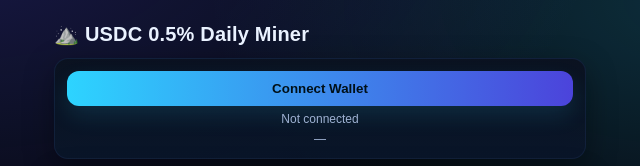
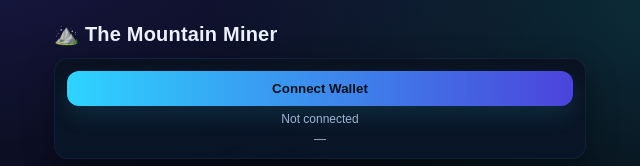
Before and after one commit to ChipsPCL/simple-roi-game, a plain HTML site: page index.html in a window 1280 px wide. Shown: the top 166 px of the page, 320-960 px from the left. Drawn offline with nearby package versions, Linux system fonts and the light colour scheme.

Commit message:
Change title and heading from 'USDC 0.5% Daily Miner' to 'The Mountain Miner'

```diff
--- a/index.html
+++ b/index.html
@@ -3,7 +3,7 @@
 <head>
   <meta charset="UTF-8" />
   <meta name="viewport" content="width=device-width, initial-scale=1.0" />
-  <title>USDC 0.5% Daily Miner</title>
+  <title>The Mountain Miner</title>
   <script src="https://cdn.jsdelivr.net/npm/ethers@6.8.1/dist/ethers.umd.min.js"></script>
   <style>
     :root{
@@ -112,7 +112,7 @@
   </style>
 </head>
 <body>
-  <h2>⛰️ USDC 0.5% Daily Miner</h2>
+  <h2>⛰️ The Mountain Miner</h2>
 
   <div class="box">
     <button id="btnConnect">Connect Wallet</button>
```
